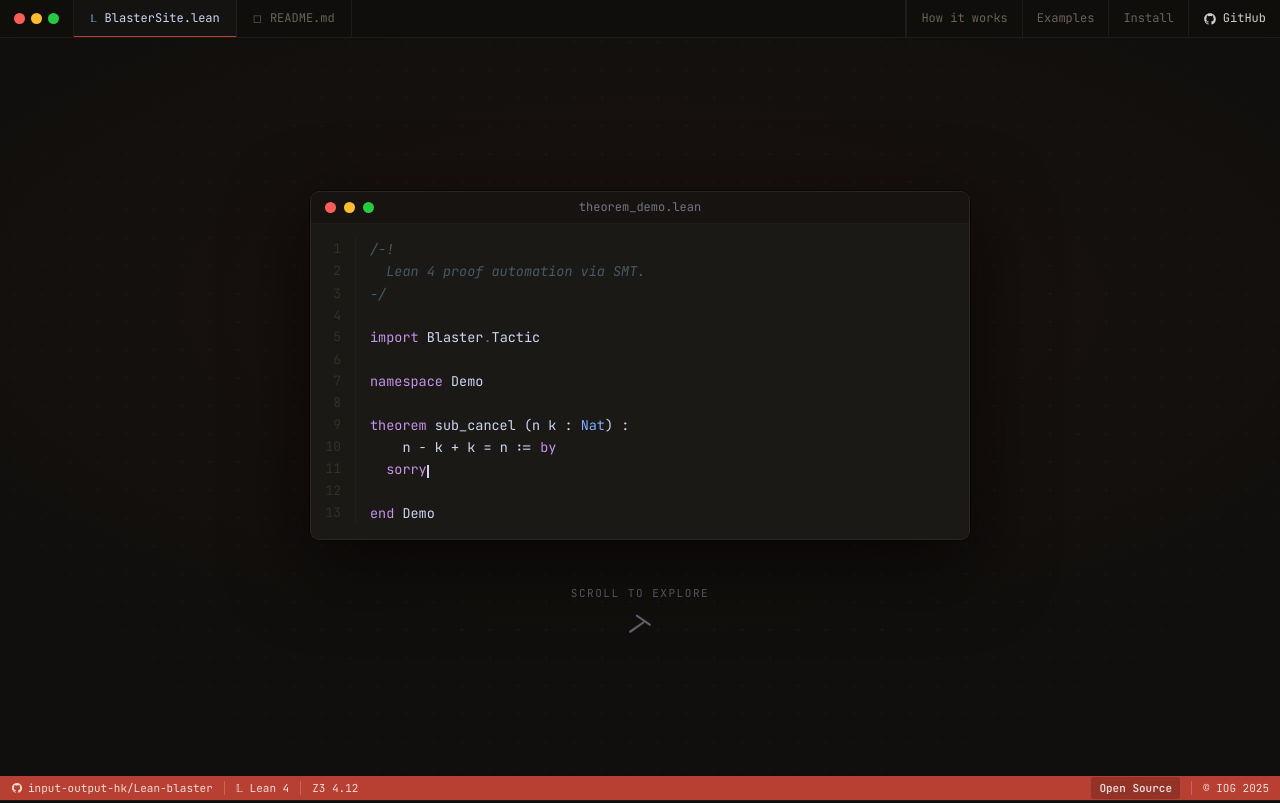
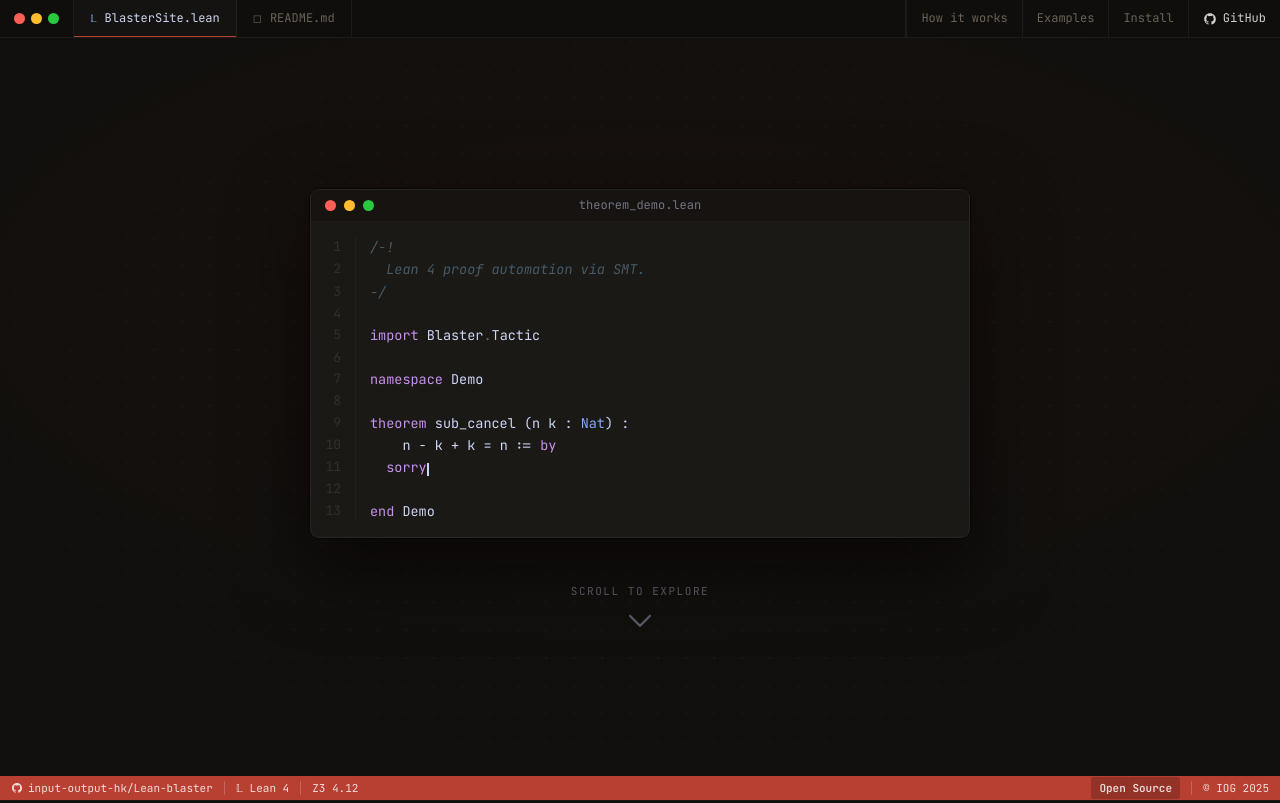
Before and after one commit to RSoulatIOHK/blaster-site, a plain HTML site: page index.html in a window 1280 px wide. Shown: the top 803 px of the page. Drawn offline with Linux system fonts and the light colour scheme.

Commit message:
fix: replace broken CSS chevron with SVG

```diff
--- a/index.html
+++ b/index.html
@@ -259,15 +259,9 @@ a { color: inherit; text-decoration: none; }
 @keyframes sh-fade { from{opacity:0} to{opacity:1} }
 @keyframes sh-bob { 0%,100%{transform:translateY(0)} 50%{transform:translateY(6px)} }
 .scroll-chevron {
-  display: flex; flex-direction: column; gap: 5px; align-items: center;
   animation: sh-bob 1.6s ease-in-out infinite;
+  opacity: 0.5;
 }
-.sc-line {
-  width: 18px; height: 2px; background: rgba(205,214,244,0.5);
-  transform-origin: center; border-radius: 1px;
-}
-.sc-line:first-child  { transform: rotate(35deg) translateX(4px); }
-.sc-line:last-child   { transform: rotate(-35deg) translateX(-4px); }
 
 /* ─── TAGLINE ─────────────────────────────────────── */
 .tagline {
@@ -630,10 +624,9 @@ a { color: inherit; text-decoration: none; }
 
   <div class="scroll-hint">
     scroll to explore
-    <div class="scroll-chevron">
-      <div class="sc-line"></div>
-      <div class="sc-line"></div>
-    </div>
+    <svg class="scroll-chevron" width="22" height="13" viewBox="0 0 22 13" fill="none" xmlns="http://www.w3.org/2000/svg">
+      <polyline points="1,1 11,11 21,1" stroke="rgba(205,214,244,0.9)" stroke-width="2" stroke-linecap="round" stroke-linejoin="round"/>
+    </svg>
   </div>
 </section>
 
```
